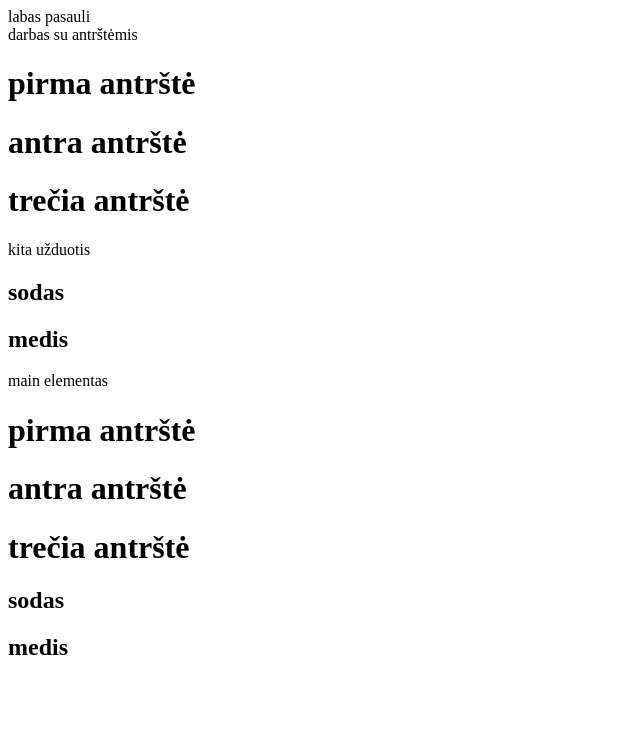
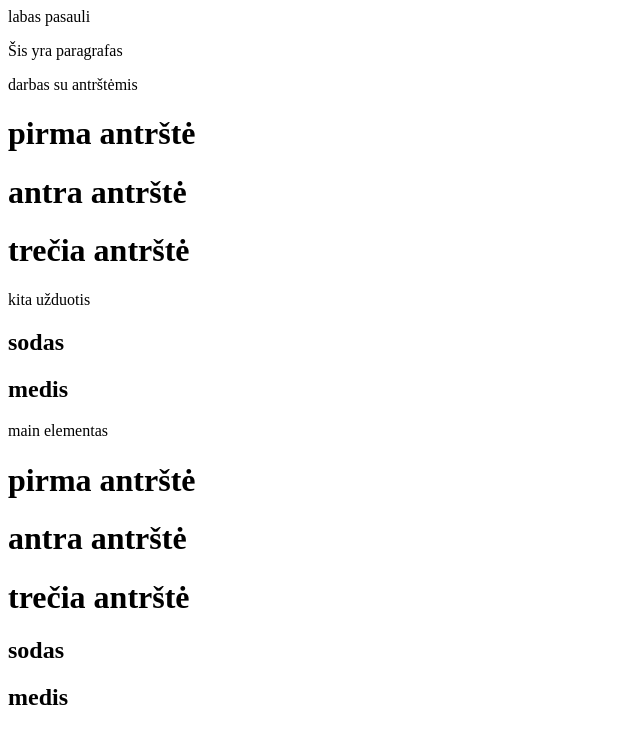
Before and after one commit to dovydassir/MOKYMAI, a plain HTML site: page index.html in a window 1280 px wide. Shown: the whole page, without its empty margins (0-640 px from the left). Drawn offline with Linux system fonts and the light colour scheme.

Commit message:
paragrafo užuomina

```diff
--- a/index.html
+++ b/index.html
@@ -5,6 +5,7 @@
 </head>
 <body>
 labas pasauli<br>
+<P title="esu paragrafo užuomina">Šis yra paragrafas</P>
 darbas su antrštėmis<br>
 <h1>pirma antrštė</h1>
 <h1>antra antrštė</h1>
```
